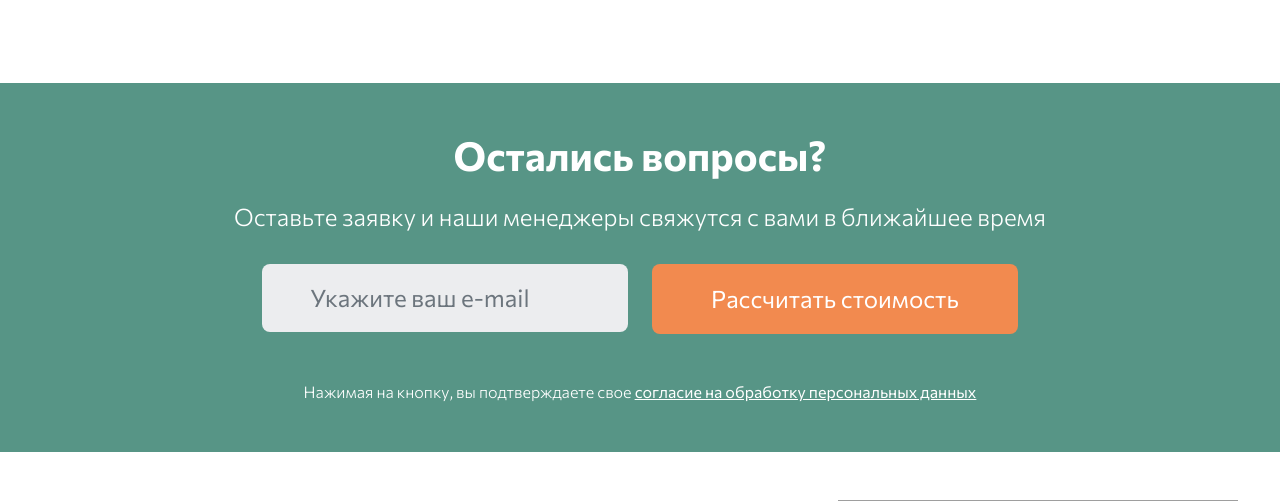
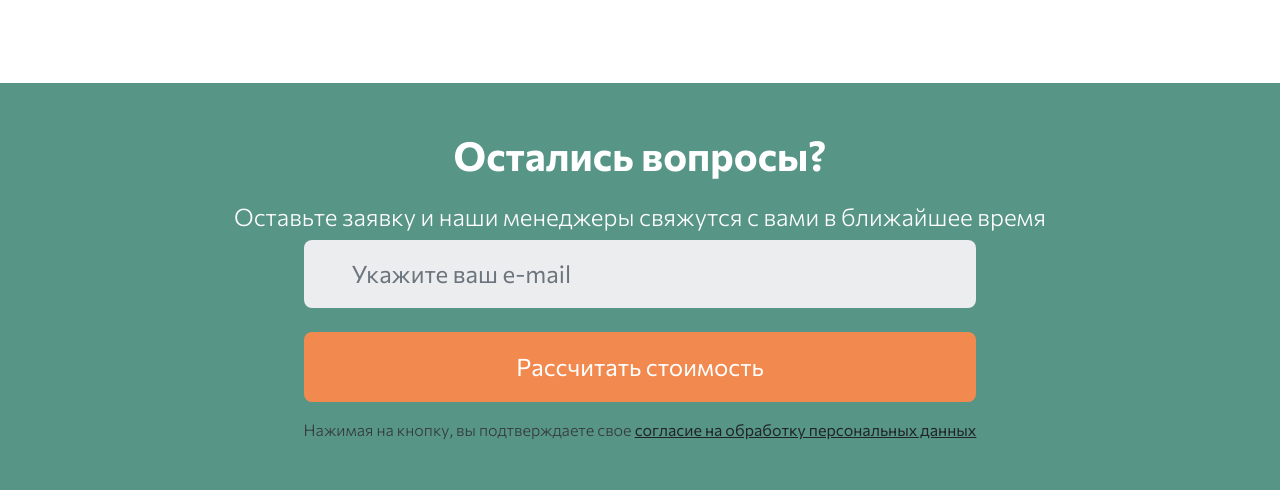
Before and after one commit to Stmkv/self_storage, a Django app: page /faq/ in a window 1280 px wide. Shown: the part 338-839 px from the top of the page. Run offline with Django 5.2, Linux system fonts and the light colour scheme; data that the repository does not hold is empty; parts of the project's set-up code (start-up, migrations or seed data) failed here and were passed over; grey boxes are pictures that could not be loaded.

Commit message:
refactore(template): - Поделючил отправку вопросов на почут - возможность вывода текста с использованием html

```diff
--- a/templates/faq.html
+++ b/templates/faq.html
@@ -26,7 +26,6 @@
                             aria-controls="content-{{ item.id }}"
                             aria-selected="{{ forloop.first|yesno:'true,false' }}">{{ item.title }}</button>
                 {% endfor %}
-
             </div>
             <div class="col-lg-9">
                 <div class="card tab-content p-5">
@@ -43,12 +42,10 @@
                                        href="#collapse-{{ text.id }}"
                                        role="button"
                                        aria-expanded="false"
-                                       aria-controls="collapse-{{ text.id }}">
-                                        {{ text.question }}
-                                    </a>
+                                       aria-controls="collapse-{{ text.id }}">{{ text.question }}</a>
                                 </p>
                                 <div class="collapse" id="collapse-{{ text.id }}">
-                                    <span>{{ text.answer }}</span>
+                                    <span>{{ text.answer|safe }}</span>
                                 </div>
                             {% endfor %}
                         </div>
@@ -62,22 +59,22 @@
             <div class="d-flex flex-column align-items-center">
                 <h1 class="text-white text-center fw-bold mb-4">Остались вопросы?</h1>
                 <h4 class="text-white text-center fw-light">Оставьте заявку и наши менеджеры свяжутся с вами в ближайшее время</h4>
-                <form class="row my-4">
-                    <div class="col-12 col-lg-6">
-                        <input type="text"
-                               required
-                               name="EMAIL2"
-                               class="form-control border-8 mb-4 me-3 py-3 px-5 border-0 fs_24 SelfStorage__bg_lightgrey"
-                               placeholder="Укажите ваш e-mail">
-                    </div>
-                    <div class="col-12 col-lg-6">
-                        <button class="btn w-100 border-8 py-3 px-5 text-white fs_24 SelfStorage__bg_orange SelfStorage__btn2_orange">
-                            Рассчитать стоимость
-                        </button>
-                    </div>
+                <form class="" id="calc-form">
+                    {% csrf_token %}
+                    <input type="text"
+                           required
+                           name="EMAIL1"
+                           class="form-control border-8 mb-4 py-3 px-5 border-0 fs_24 SelfStorage__bg_lightgrey"
+                           placeholder="Укажите ваш e-mail">
+                    <button type="submit"
+                            class="btn border-8 py-3 px-5 w-100 text-white fs_24 SelfStorage__bg_orange SelfStorage__btn2_orange">
+                        Рассчитать стоимость
+                    </button>
+                    <div id="calc-errors" class="text-danger mb-3"></div>
+                    <span class="text-center fw-light">Нажимая на кнопку, вы подтверждаете свое <a href="{% url "storage:agreement" %}" class="link-dark">согласие на обработку персональных данных</a></span>
                 </form>
-                <span class="text-white text-center fw-light">Нажимая на кнопку, вы подтверждаете свое <a href="#" class="text-white">согласие на обработку персональных данных</a></span>
             </div>
         </div>
     </aside>
+    <script src="{% static 'js/get_email.js' %}"></script>
 {% endblock content %}
```
Also changed, not shown: templates/boxes.html (+23 -12 lines).
